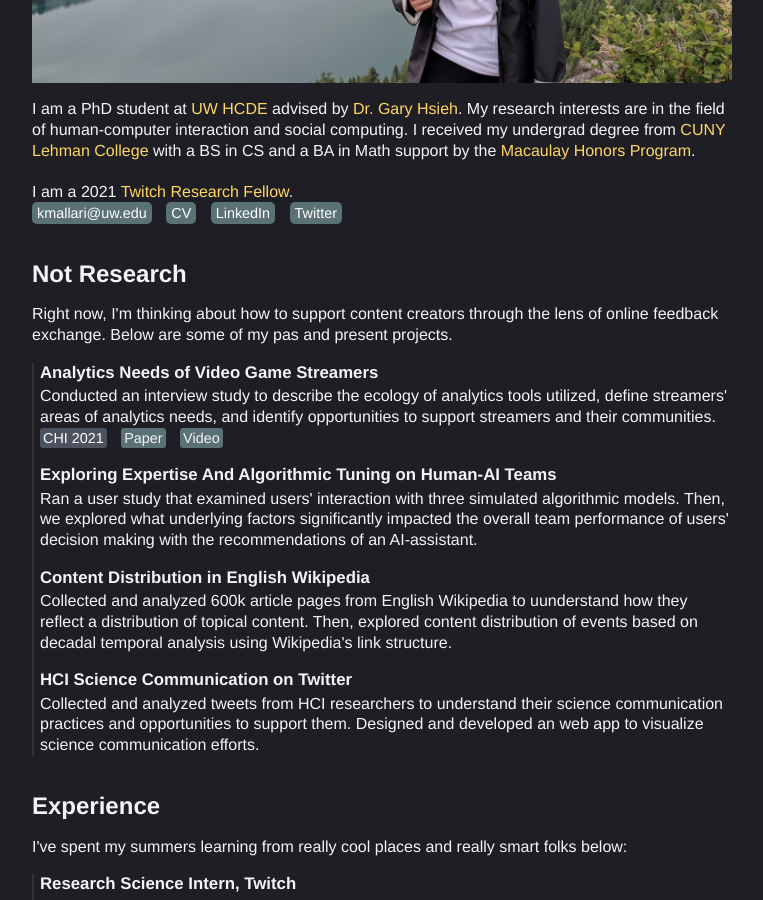
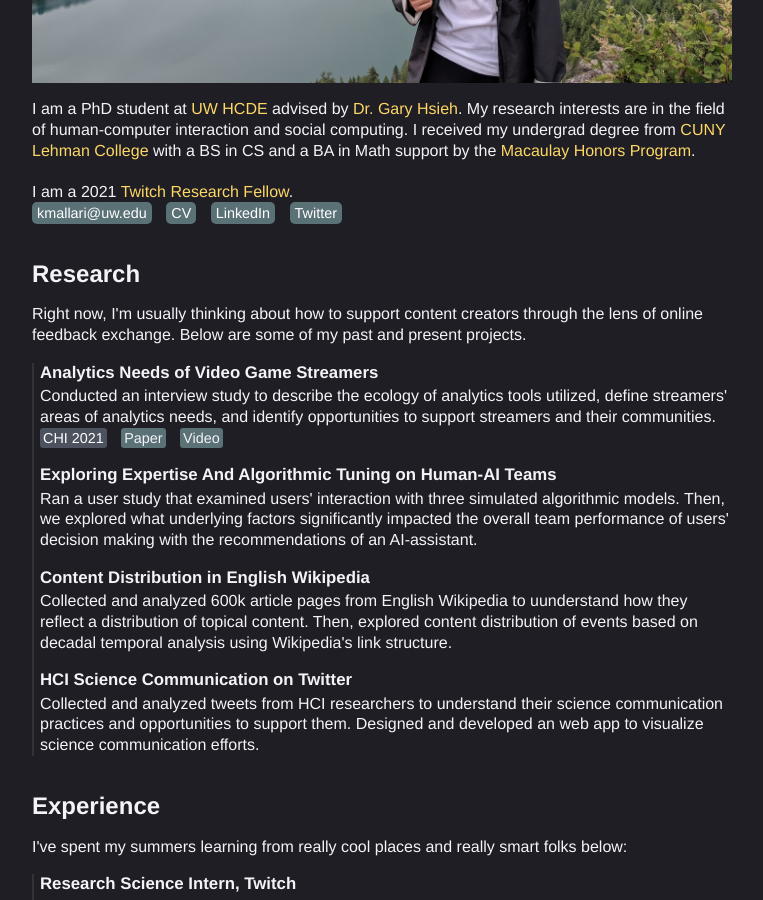
Before and after one commit to kerixyz/temp, a Jekyll site: the page built from index.html, in a window 1280 px wide and 900 px high, scrolled down 383 px. Shown: the whole window, without its empty margins (258-1021 px from the left). Built offline with Jekyll 4.4.1, drawn with Linux system fonts in a browser that asks for light colours.

Commit message:
Update index.html

```diff
--- a/index.html
+++ b/index.html
@@ -3,9 +3,9 @@ layout: default
 title: Keri Mallari
 ---
 <div id="research" class="block">
-    <h2>Not Research</h2>
+    <h2>Research</h2>
     <p>
-        Right now, I'm thinking about how to support content creators through the lens of online feedback exchange. Below are some of my pas and present projects.
+        Right now, I'm  usually thinking about how to support content creators through the lens of online feedback exchange. Below are some of my past and present projects.
     </p>
     <div class="project_block">
         <div class="project">
```
